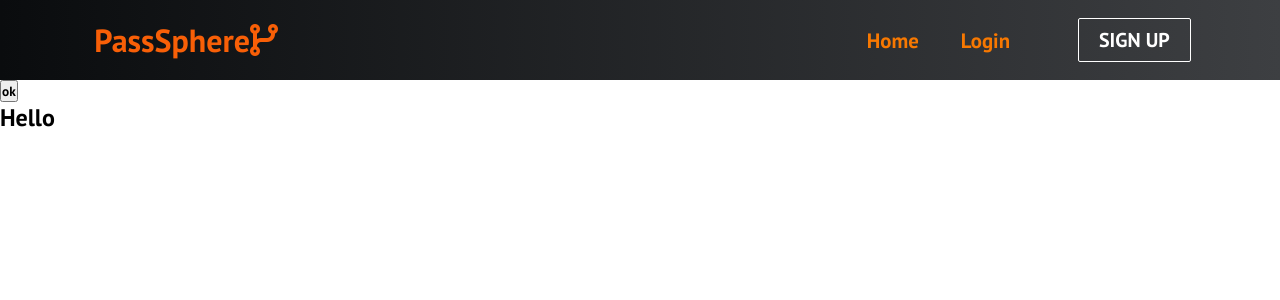
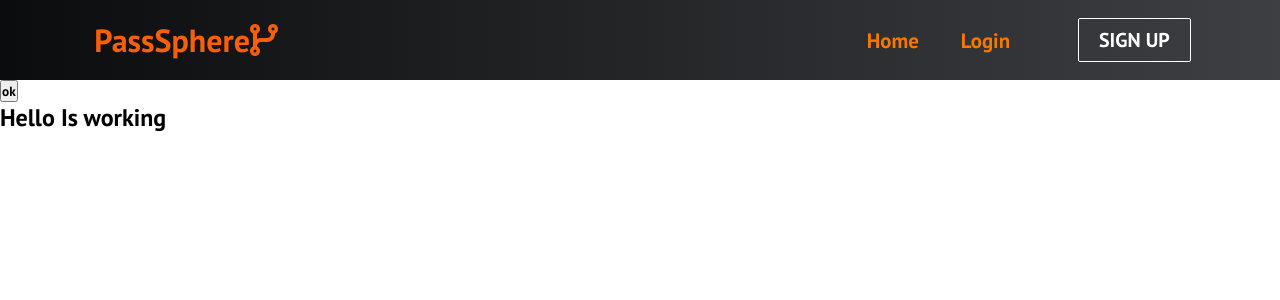
Before and after one commit to bipinshr/PassSphere, a React (Create React App) app in the folder react-passwordmanager/: page /login in a window 1280 px wide. Shown: the top 300 px of the page. Built offline with nearby package versions, Linux system fonts and the light colour scheme.

Commit message:
code fix minior change

```diff
--- a/react-passwordmanager/src/components/pages/Login.js
+++ b/react-passwordmanager/src/components/pages/Login.js
@@ -11,7 +11,7 @@ function Login() {
       <form>
         <button>ok</button>
       </form>
-      <h2>Hello</h2>
+      <h2>Hello Is working </h2>
     </div>
   );
 }
```
